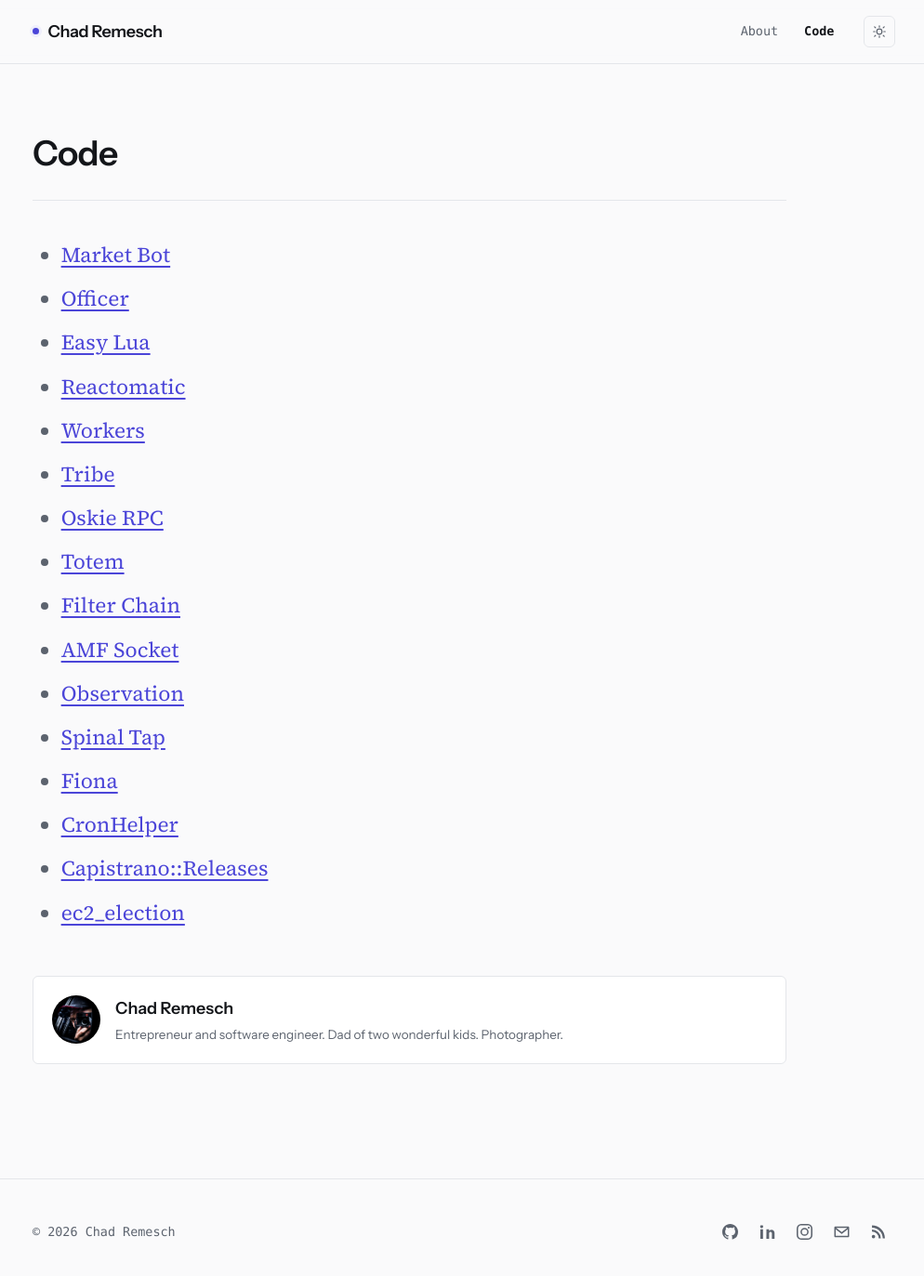
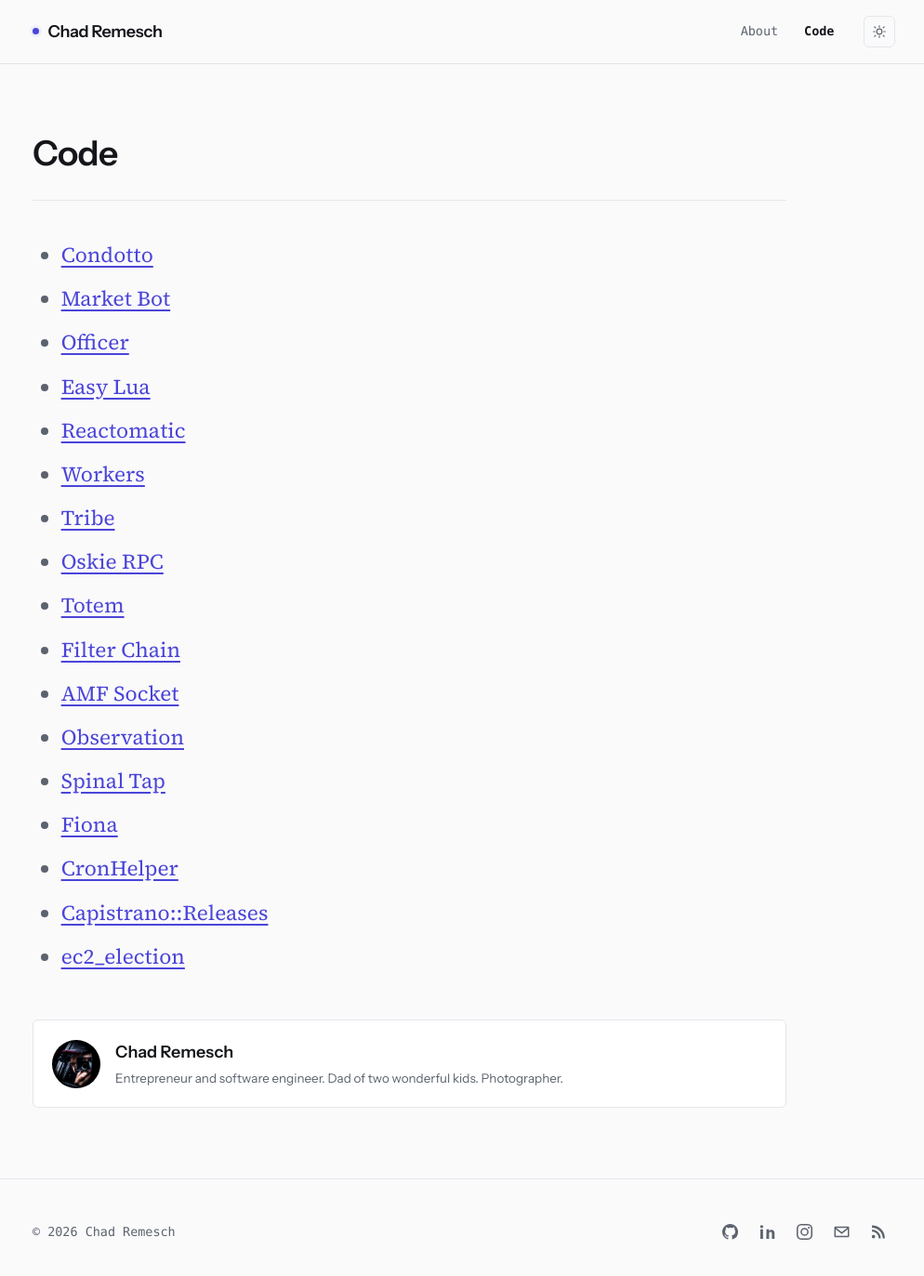
Before and after one commit to chadrem/chadrem.github.io, a Jekyll site: the page built from code/index.md, in a window 1280 px wide and 1383 px high. Shown: the top 1373 px of the window at 93% size, without its empty margins (141-1135 px from the left). Built offline with Jekyll 4.4.1, drawn with Linux system fonts in a browser that asks for light colours.

Commit message:
Add Condotto to the code page

```diff
--- a/code/index.md
+++ b/code/index.md
@@ -5,6 +5,7 @@ comments: false
 share: false
 ---
 
+* [Condotto](https://github.com/chadrem/condotto)
 * [Market Bot](https://github.com/chadrem/market_bot)
 * [Officer](https://github.com/chadrem/officer)
 * [Easy Lua](https://github.com/chadrem/easy_lua)
```
